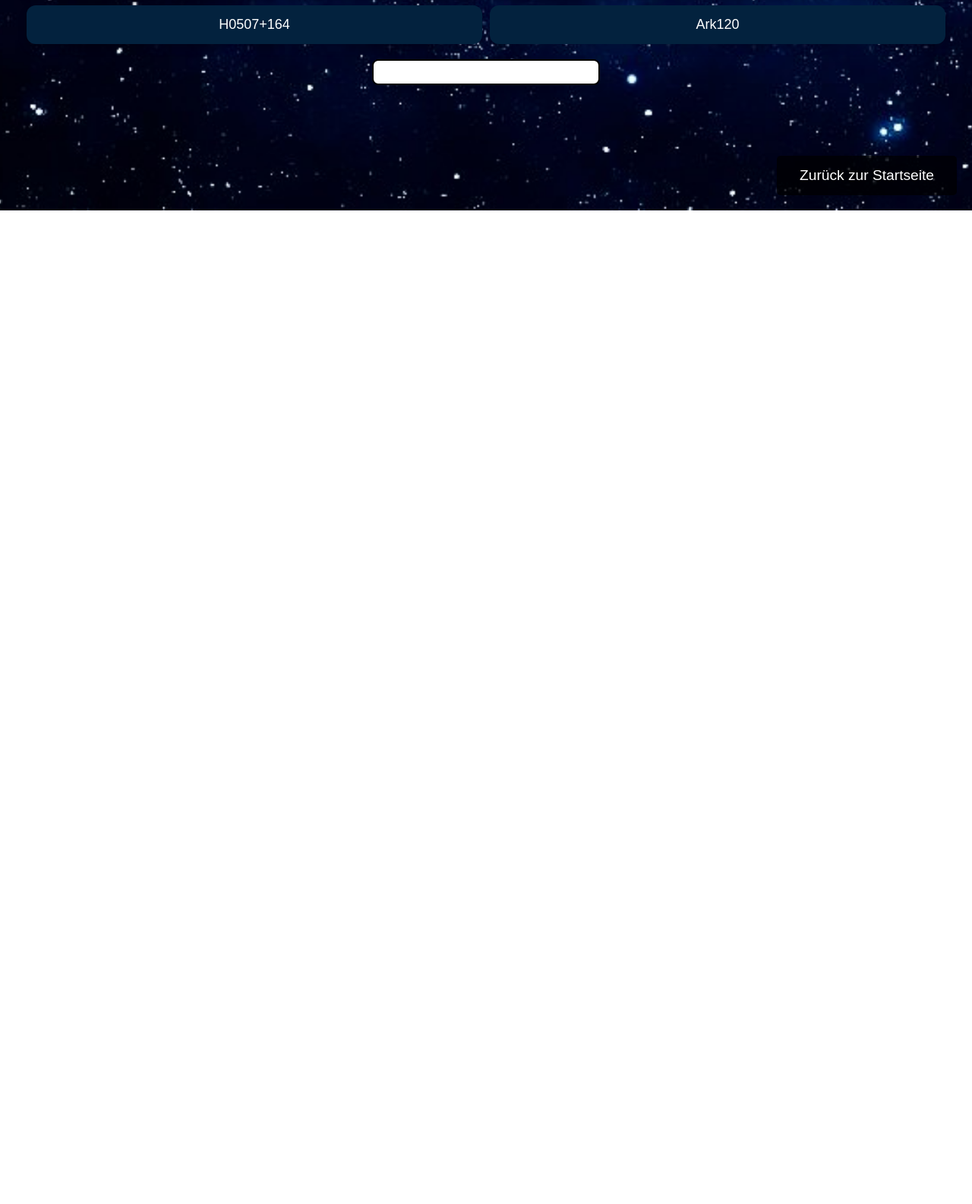
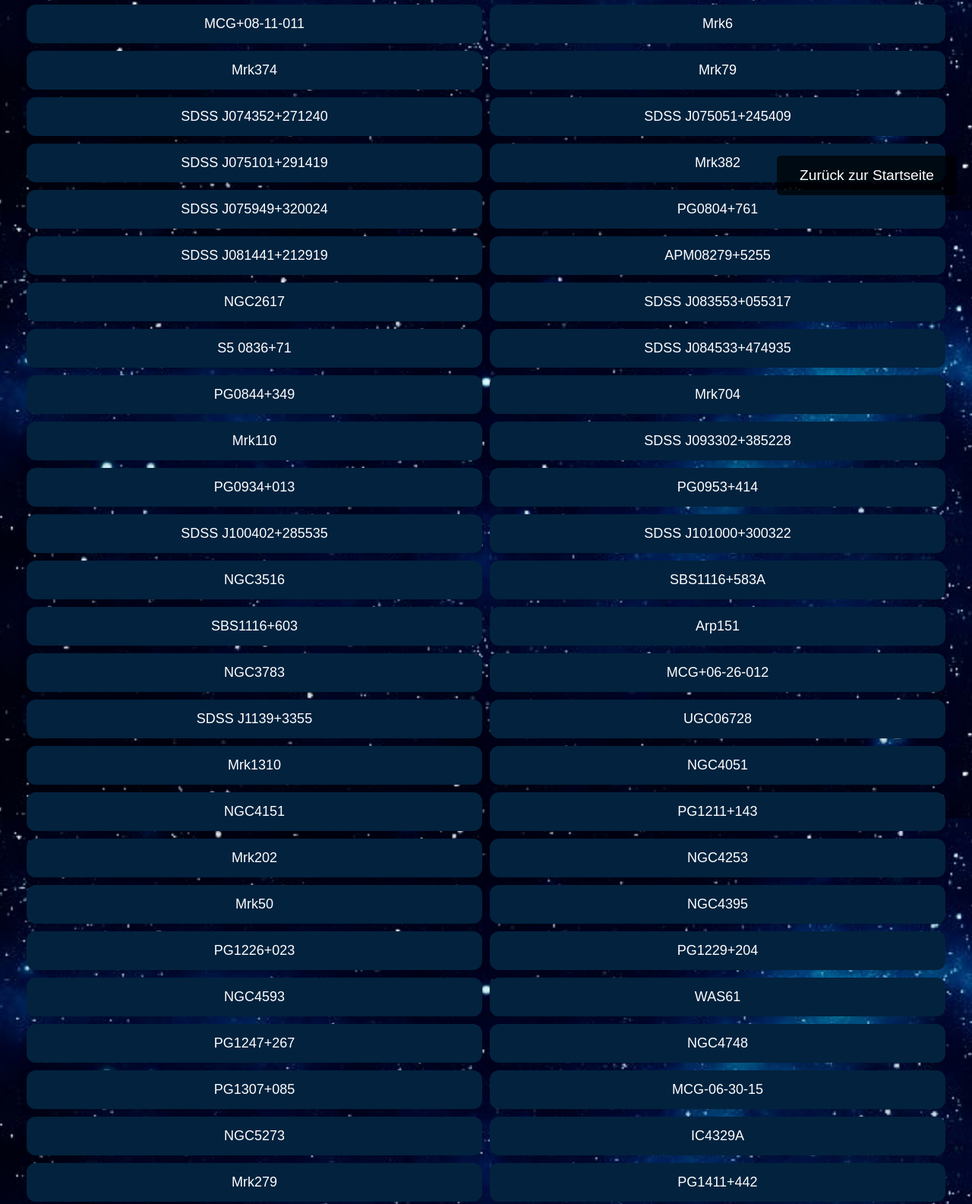
Before and after one commit to faebulinho/Black_Hole_Frontend, a website: page Black_Hole_Frontend/real_black_holes.html in a window 1280 px wide. Shown: the part 523-2108 px from the top of the page at 76% size. Before the commit the page ends 800 px from the top, so only its background shows below. Drawn offline with Linux system fonts and the light colour scheme.

Commit message:
Jetzt mit allen schwarzen löchern

```diff
--- a/Black_Hole_Frontend/real_black_holes.html
+++ b/Black_Hole_Frontend/real_black_holes.html
@@ -77,12 +77,6 @@
     <h1 class="title">Reales Schwarzes Loch Simulation</h1>
     <p class="subtitle">Hier können Sie ein reales schwarzes Loch simulieren. Wählen Sie eines aus oder geben Sie einen Namen ein:</p>
 
-    <!-- Suchfeld -->
-    <div class="input-container">
-        <input type="text" id="blackHoleName" class="input-field" placeholder="z.B. Mrk335">
-        <button class="search-button" onclick="fetchBlackHoleInfo()">Suchen</button>
-    </div>
-
     <!-- Buttons für verschiedene Schwarze Löcher -->
     <div class="button-container">
         <button class="button" onclick="fetchBlackHoleInfo('Mrk335')">Mrk335</button>
@@ -97,6 +91,59 @@
         <button class="button" onclick="fetchBlackHoleInfo('IRAS 04416+1215')">IRAS 04416+1215</button>
         <button class="button" onclick="fetchBlackHoleInfo('H0507+164')">H0507+164</button>
         <button class="button" onclick="fetchBlackHoleInfo('Ark120')">Ark120</button>
+        <button class="button" onclick="fetchBlackHoleInfo('MCG+08-11-011')">MCG+08-11-011</button>
+        <button class="button" onclick="fetchBlackHoleInfo('Mrk6')">Mrk6</button>
+        <button class="button" onclick="fetchBlackHoleInfo('Mrk374')">Mrk374</button>
+        <button class="button" onclick="fetchBlackHoleInfo('Mrk79')">Mrk79</button>
+        <button class="button" onclick="fetchBlackHoleInfo('SDSS J074352+271240')">SDSS J074352+271240</button>
+        <button class="button" onclick="fetchBlackHoleInfo('SDSS J075051+245409')">SDSS J075051+245409</button>
+        <button class="button" onclick="fetchBlackHoleInfo('SDSS J075101+291419')">SDSS J075101+291419</button>
+        <button class="button" onclick="fetchBlackHoleInfo('Mrk382')">Mrk382</button>
+        <button class="button" onclick="fetchBlackHoleInfo('SDSS J075949+320024')">SDSS J075949+320024</button>
+        <button class="button" onclick="fetchBlackHoleInfo('PG0804+761')">PG0804+761</button>
+        <button class="button" onclick="fetchBlackHoleInfo('SDSS J081441+212919')">SDSS J081441+212919</button>
+        <button class="button" onclick="fetchBlackHoleInfo('APM08279+5255')">APM08279+5255</button>
+        <button class="button" onclick="fetchBlackHoleInfo('NGC2617')">NGC2617</button>
+        <button class="button" onclick="fetchBlackHoleInfo('SDSS J083553+055317')">SDSS J083553+055317</button>
+        <button class="button" onclick="fetchBlackHoleInfo('S5 0836+71')">S5 0836+71</button>
+        <button class="button" onclick="fetchBlackHoleInfo('SDSS J084533+474935')">SDSS J084533+474935</button>
+        <button class="button" onclick="fetchBlackHoleInfo('PG0844+349')">PG0844+349</button>
+        <button class="button" onclick="fetchBlackHoleInfo('Mrk704')">Mrk704</button>
+        <button class="button" onclick="fetchBlackHoleInfo('Mrk110')">Mrk110</button>
+        <button class="button" onclick="fetchBlackHoleInfo('SDSS J093302+385228')">SDSS J093302+385228</button>
+        <button class="button" onclick="fetchBlackHoleInfo('PG0934+013')">PG0934+013</button>
+        <button class="button" onclick="fetchBlackHoleInfo('PG0953+414')">PG0953+414</button>
+        <button class="button" onclick="fetchBlackHoleInfo('SDSS J100402+285535')">SDSS J100402+285535</button>
+        <button class="button" onclick="fetchBlackHoleInfo('SDSS J101000+300322')">SDSS J101000+300322</button>
+        <button class="button" onclick="fetchBlackHoleInfo('NGC3516')">NGC3516</button>
+        <button class="button" onclick="fetchBlackHoleInfo('SBS1116+583A')">SBS1116+583A</button>
+        <button class="button" onclick="fetchBlackHoleInfo('SBS1116+603')">SBS1116+603</button>
+        <button class="button" onclick="fetchBlackHoleInfo('Arp151')">Arp151</button>
+        <button class="button" onclick="fetchBlackHoleInfo('NGC3783')">NGC3783</button>
+        <button class="button" onclick="fetchBlackHoleInfo('MCG+06-26-012')">MCG+06-26-012</button>
+        <button class="button" onclick="fetchBlackHoleInfo('SDSS J1139+3355')">SDSS J1139+3355</button>
+        <button class="button" onclick="fetchBlackHoleInfo('UGC06728')">UGC06728</button>
+        <button class="button" onclick="fetchBlackHoleInfo('Mrk1310')">Mrk1310</button>
+        <button class="button" onclick="fetchBlackHoleInfo('NGC4051')">NGC4051</button>
+        <button class="button" onclick="fetchBlackHoleInfo('NGC4151')">NGC4151</button>
+        <button class="button" onclick="fetchBlackHoleInfo('PG1211+143')">PG1211+143</button>
+        <button class="button" onclick="fetchBlackHoleInfo('Mrk202')">Mrk202</button>
+        <button class="button" onclick="fetchBlackHoleInfo('NGC4253')">NGC4253</button>
+        <button class="button" onclick="fetchBlackHoleInfo('Mrk50')">Mrk50</button>
+        <button class="button" onclick="fetchBlackHoleInfo('NGC4395')">NGC4395</button>
+        <button class="button" onclick="fetchBlackHoleInfo('PG1226+023')">PG1226+023</button>
+        <button class="button" onclick="fetchBlackHoleInfo('PG1229+204')">PG1229+204</button>
+        <button class="button" onclick="fetchBlackHoleInfo('NGC4593')">NGC4593</button>
+        <button class="button" onclick="fetchBlackHoleInfo('WAS61')">WAS61</button>
+        <button class="button" onclick="fetchBlackHoleInfo('PG1247+267')">PG1247+267</button>
+        <button class="button" onclick="fetchBlackHoleInfo('NGC4748')">NGC4748</button>
+        <button class="button" onclick="fetchBlackHoleInfo('PG1307+085')">PG1307+085</button>
+        <button class="button" onclick="fetchBlackHoleInfo('MCG-06-30-15')">MCG-06-30-15</button>
+        <button class="button" onclick="fetchBlackHoleInfo('NGC5273')">NGC5273</button>
+        <button class="button" onclick="fetchBlackHoleInfo('IC4329A')">IC4329A</button>
+        <button class="button" onclick="fetchBlackHoleInfo('Mrk279')">Mrk279</button>
+        <button class="button" onclick="fetchBlackHoleInfo('PG1411+442')">PG1411+442</button>
+        <button class="button" onclick="fetchBlackHoleInfo('NGC5548')">NGC5548</button>
     </div>
 
     <!-- Ergebnisanzeige -->
```
